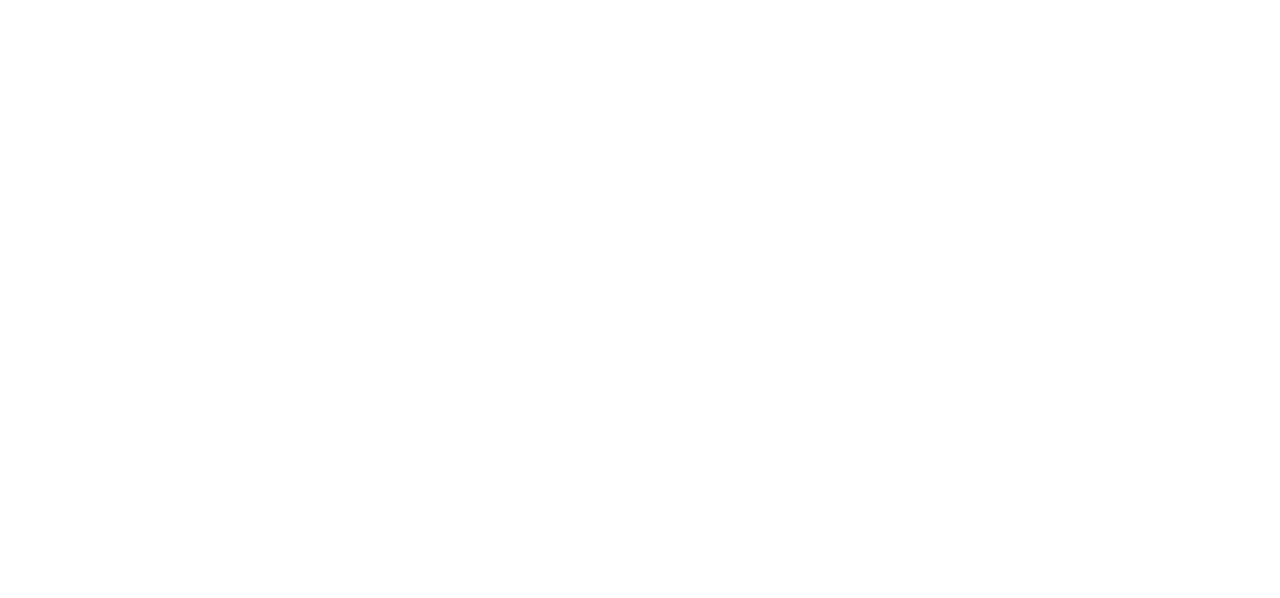
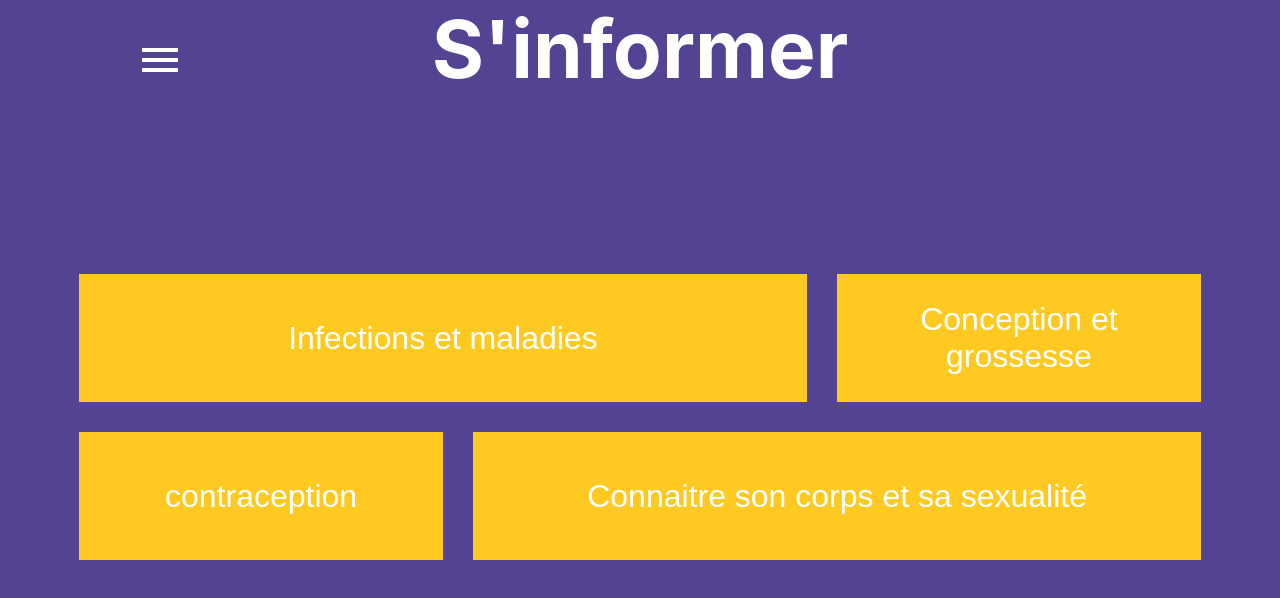
Before and after one commit to theoMich19/Be-APY, a React (Create React App) app in the folder apps/: page /InformPage in a window 1280 px wide. Shown: the top 598 px of the page. Built offline with nearby package versions, Linux system fonts and the light colour scheme.

Commit message:
categories pages

```diff
--- a/apps/src/routes/InformPage.js
+++ b/apps/src/routes/InformPage.js
@@ -1,7 +1,27 @@
+import React, { useState } from 'react';
+import Menu from '../img/menu.png'
+import NavigationBar from '../components/NavigationBar/NavigationBar'
+import informPage from './informPage.css'
+
 export const InformPage = () => {
+
+    const [isVisible, setIsVisible] = useState(false);
+
+    const handlerIsVisible = (event) => {
+        setIsVisible(event)
+    };
+
     return (
        <div>
-           <h1>InformPage</h1>
+        { isVisible ? <NavigationBar className="navBar" isVisible={handlerIsVisible}></NavigationBar> : <view> <button className="menu">
+            <img src={Menu} alt="menu burger" onClick={() => setIsVisible(true)} />
+         </button></view>}
+
+         <h1 className='h1Informer'>S'informer</h1>
+         <div className='CategoryColumn'>
+        <div className='CategoryLine'><button className='largeCell'>Infections et maladies</button><button className='shortCell'>Conception et grossesse</button></div>
+        <div className='CategoryLine'><button className='shortCell'>contraception</button><button className='largeCell'>Connaitre son corps et sa sexualité</button></div>
+        </div>
        </div>
     )
 
--- /dev/null
+++ b/apps/src/routes/informPage.css
@@ -0,0 +1,35 @@
+.App{
+ background: #544293;
+}
+
+.h1Informer{
+    font-size: 80px;
+}
+
+.CategoryColumn{
+ display: flex;
+ height: 80vh;
+ width: 90vw;
+ margin: auto;
+ justify-content: center;
+ flex-direction: column;
+}
+.CategoryLine{
+    display: flex;
+    flex-direction: row;
+}
+.largeCell{
+    width: 66%;
+    background-color: #FECA21;
+    margin: 15px;
+}
+.shortCell{
+    width: 33%;
+    background-color: #FECA21;
+    margin: 15px;
+}
+.fullCell{
+    width: 100%;
+    background-color: #FECA21;
+    margin: 15px;
+}
```
Also changed, not shown: apps/src/routes/CargPage.js (added), apps/src/routes/HomePage.js (line endings or trailing spaces).
